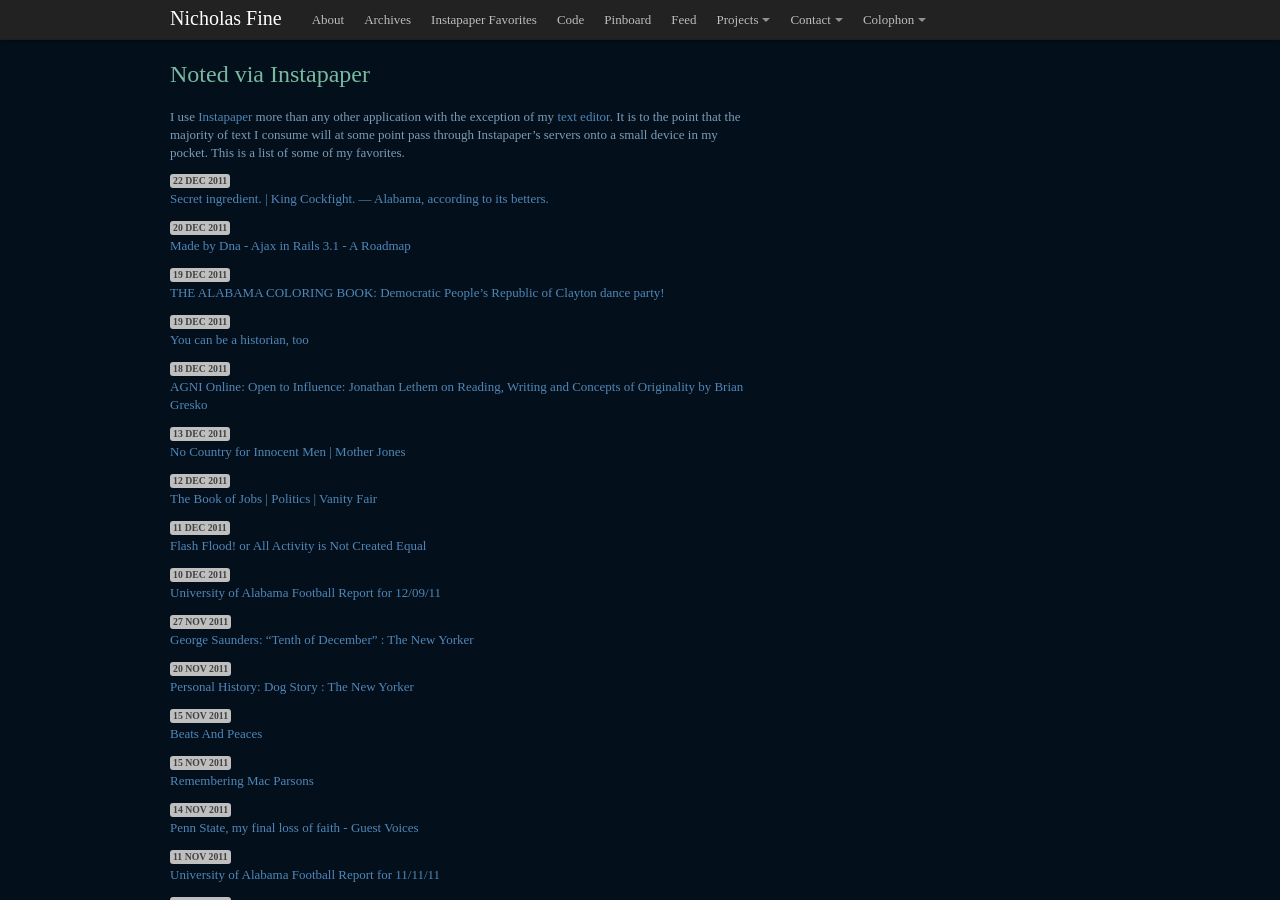
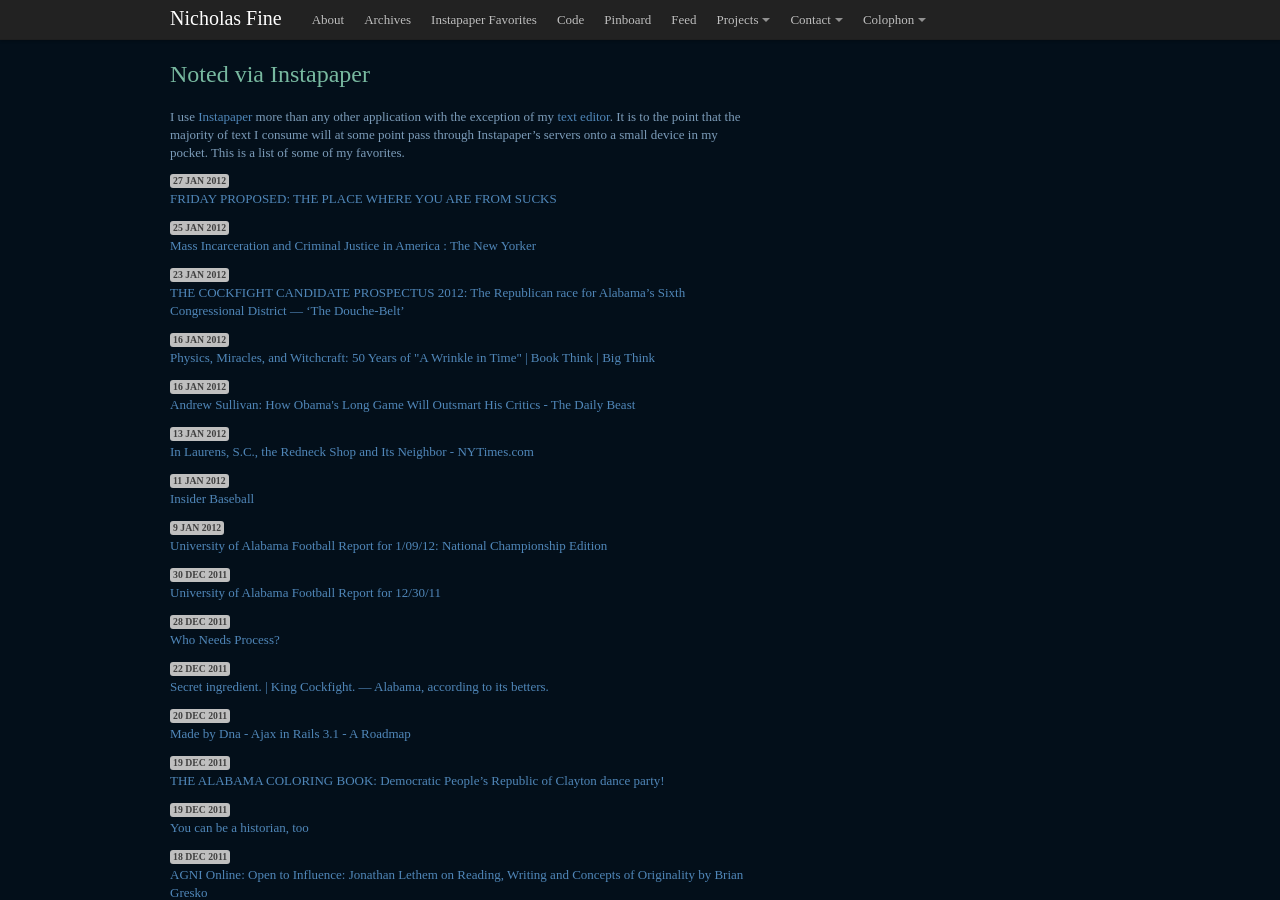
Before and after one commit to yrgoldteeth/yrgoldteeth.github.com, a Jekyll site: the page built from instapaper.markdown, in a window 1280 px wide and 900 px high. Built offline with Jekyll 4.4.1, drawn with Linux system fonts in a browser that asks for light colours; nearby versions of some CDN libraries; some web fonts are replaced; Markdown is read by kramdown in place of the engine named in the settings; some of the changed text lies outside the part shown.

Commit message:
update recents

```diff
--- a/instapaper.markdown
+++ b/instapaper.markdown
@@ -13,6 +13,16 @@
 
 <div id='posts'>
   <ul class='unstyled'>
+    <li class='post-link'><span class='label'>27 Jan 2012</span><br /><a href='http://www.everydayshouldbesaturday.com/2012/1/27/2752603/friday-proposed-the-place-where-you-are-from-sucks'>FRIDAY PROPOSED: THE PLACE WHERE YOU ARE FROM SUCKS</a></li>
+    <li class='post-link'><span class='label'>25 Jan 2012</span><br /><a href='http://www.newyorker.com/arts/critics/atlarge/2012/01/30/120130crat_atlarge_gopnik?currentPage=all'>Mass Incarceration and Criminal Justice in America : The New Yorker</a></li>
+    <li class='post-link'><span class='label'>23 Jan 2012</span><br /><a href='http://kingcockfight.wordpress.com/2012/01/23/the-cockfight-candidate-prospectus-2012-the-republican-race-for-alabamas-sixth-congressional-district-the-douche-belt/'>THE COCKFIGHT CANDIDATE PROSPECTUS 2012: The Republican race for Alabama’s Sixth Congressional District — ‘The Douche-Belt’</a></li>
+    <li class='post-link'><span class='label'>16 Jan 2012</span><br /><a href='http://bigthink.com/ideas/41845?page=all'>Physics, Miracles, and Witchcraft: 50 Years of "A Wrinkle in Time" | Book Think | Big Think</a></li>
+    <li class='post-link'><span class='label'>16 Jan 2012</span><br /><a href='http://www.thedailybeast.com/newsweek/2012/01/15/andrew-sullivan-how-obama-s-long-game-will-outsmart-his-critics.html'>Andrew Sullivan: How Obama's Long Game Will Outsmart His Critics - The Daily Beast</a></li>
+    <li class='post-link'><span class='label'>13 Jan 2012</span><br /><a href='http://www.nytimes.com/2012/01/13/us/in-laurens-sc-the-redneck-shop-and-its-neighbor.html?_r=1&pagewanted=all'>In Laurens, S.C., the Redneck Shop and Its Neighbor - NYTimes.com</a></li>
+    <li class='post-link'><span class='label'>11 Jan 2012</span><br /><a href='http://www.nybooks.com/articles/archives/1988/oct/27/insider-baseball/?pagination=false'>Insider Baseball</a></li>
+    <li class='post-link'><span class='label'> 9 Jan 2012</span><br /><a href='http://bamareport.blogspot.com/2012/01/university-of-alabama-football-report.html'>University of Alabama Football Report for 1/09/12: National Championship Edition</a></li>
+    <li class='post-link'><span class='label'>30 Dec 2011</span><br /><a href='http://bamareport.blogspot.com/2011/12/university-of-alabama-football-report_30.html'>University of Alabama Football Report for 12/30/11</a></li>
+    <li class='post-link'><span class='label'>28 Dec 2011</span><br /><a href='http://teddziuba.com/2011/12/process.html'>Who Needs Process?</a></li>
     <li class='post-link'><span class='label'>22 Dec 2011</span><br /><a href='http://kingcockfight.wordpress.com/2011/12/12/secret-ingredient/'>Secret ingredient. | King Cockfight. — Alabama, according to its betters.</a></li>
     <li class='post-link'><span class='label'>20 Dec 2011</span><br /><a href='http://blog.madebydna.com/all/code/2011/12/05/ajax-in-rails-3.html'>Made by Dna - Ajax in Rails 3.1 - A Roadmap</a></li>
     <li class='post-link'><span class='label'>19 Dec 2011</span><br /><a href='http://kingcockfight.wordpress.com/2011/12/19/the-alabama-coloring-book-democratic-peoples-republic-of-clayton-dance-party/'>THE ALABAMA COLORING BOOK: Democratic People’s Republic of Clayton dance party!</a></li>
@@ -52,15 +62,5 @@
     <li class='post-link'><span class='label'>16 May 2011</span><br /><a href='http://nymag.com/print/?/arts/tv/upfronts/2011/roseanne-barr-2011-5/'>And I Should Know</a></li>
     <li class='post-link'><span class='label'>14 May 2011</span><br /><a href='http://www.theparisreview.org/interviews/931/the-art-of-fiction-no-158-shelby-foote'>Paris Review - The Art of Fiction No. 158, Shelby Foote</a></li>
     <li class='post-link'><span class='label'>12 May 2011</span><br /><a href='http://www.ftrain.com/things-have-rules.html'>Things Have Rules (Ftrain.com)</a></li>
-    <li class='post-link'><span class='label'> 7 May 2011</span><br /><a href='http://www.texasobserver.org/dateline/he-who-casts-the-first-stone'>He Who Casts the First Stone</a></li>
-    <li class='post-link'><span class='label'> 5 May 2011</span><br /><a href='http://www.economist.com/node/18648254'>Osama bin Laden | The Economist</a></li>
-    <li class='post-link'><span class='label'> 5 May 2011</span><br /><a href='http://www.economist.com/blogs/democracyinamerica/2011/05/counterterrorism'>Counterterrorism: Lester Freamon's finest hour | The Economist</a></li>
-    <li class='post-link'><span class='label'>29 Apr 2011</span><br /><a href='http://www.economist.com/blogs/democracyinamerica/2011/04/tornadoes_american_south'>visits (After The Storm)</a></li>
-    <li class='post-link'><span class='label'>26 Apr 2011</span><br /><a href='http://teddziuba.com/2011/04/amazon-the-purpose-of-pain.html'>Amazon — The Purpose of Pain</a></li>
-    <li class='post-link'><span class='label'>20 Apr 2011</span><br /><a href='http://www.nytimes.com/2011/04/17/magazine/mag-17Sugar-t.html?_r=3&pagewanted=all'>Is Sugar Toxic?</a></li>
-    <li class='post-link'><span class='label'>19 Apr 2011</span><br /><a href='http://weblog.rubyonrails.org/2011/4/18/why-http-streaming'>Why http streaming? (Episode #168 - April 19, 2011)</a></li>
-    <li class='post-link'><span class='label'>19 Apr 2011</span><br /><a href='http://lindsaar.net/rails-static-pages'>Rails Static Pages (Episode #168 - April 19, 2011)</a></li>
-    <li class='post-link'><span class='label'>16 Apr 2011</span><br /><a href='http://www.brocku.ca/MeadProject/James/James_1912/James_1912_11.html'>William James: Essays in Radical Empiricism: Chapter 11: Humanism and Truth Once More</a></li>
-    <li class='post-link'><span class='label'>16 Apr 2011</span><br /><a href='http://www.guernicamag.com/interviews/2530/simon_4_1_11/'>Guernica / The Straight Dope</a></li>
   </ul>
 </div>
```
Also changed, not shown: 4 other files.
